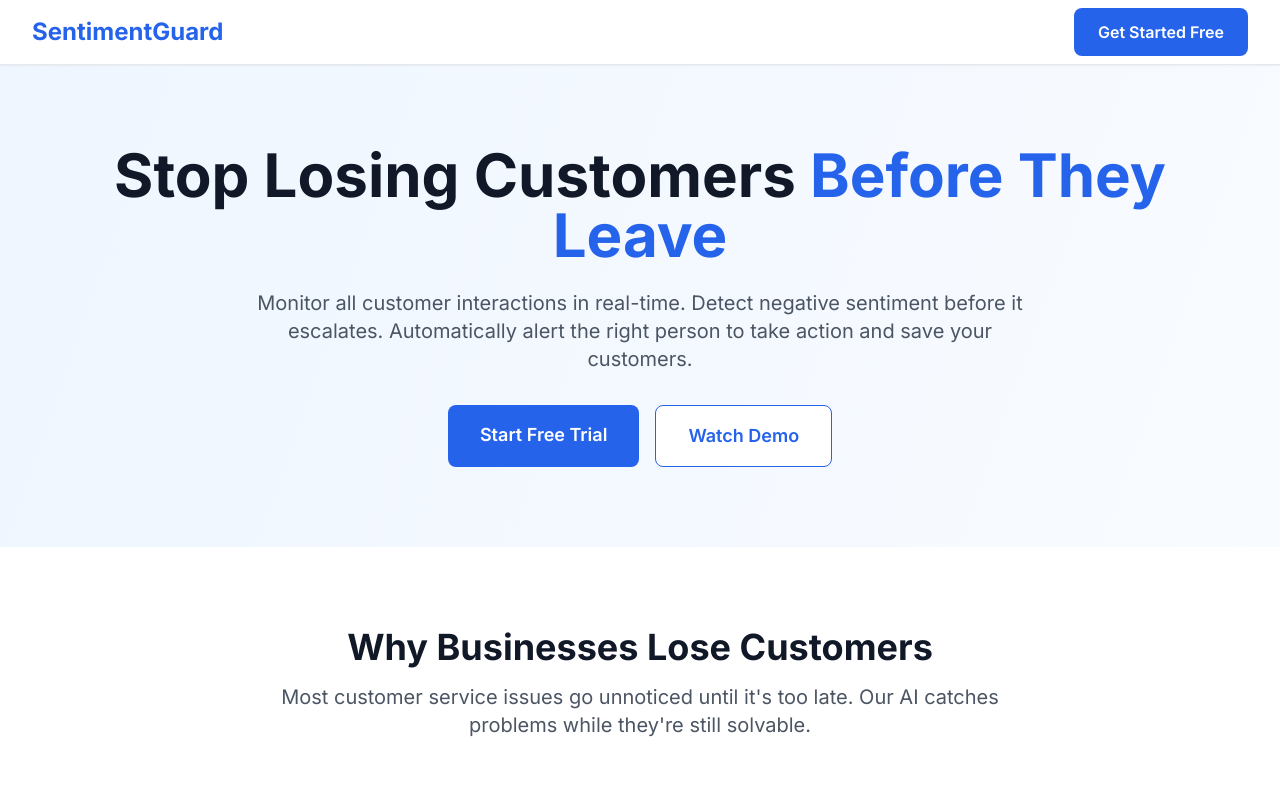
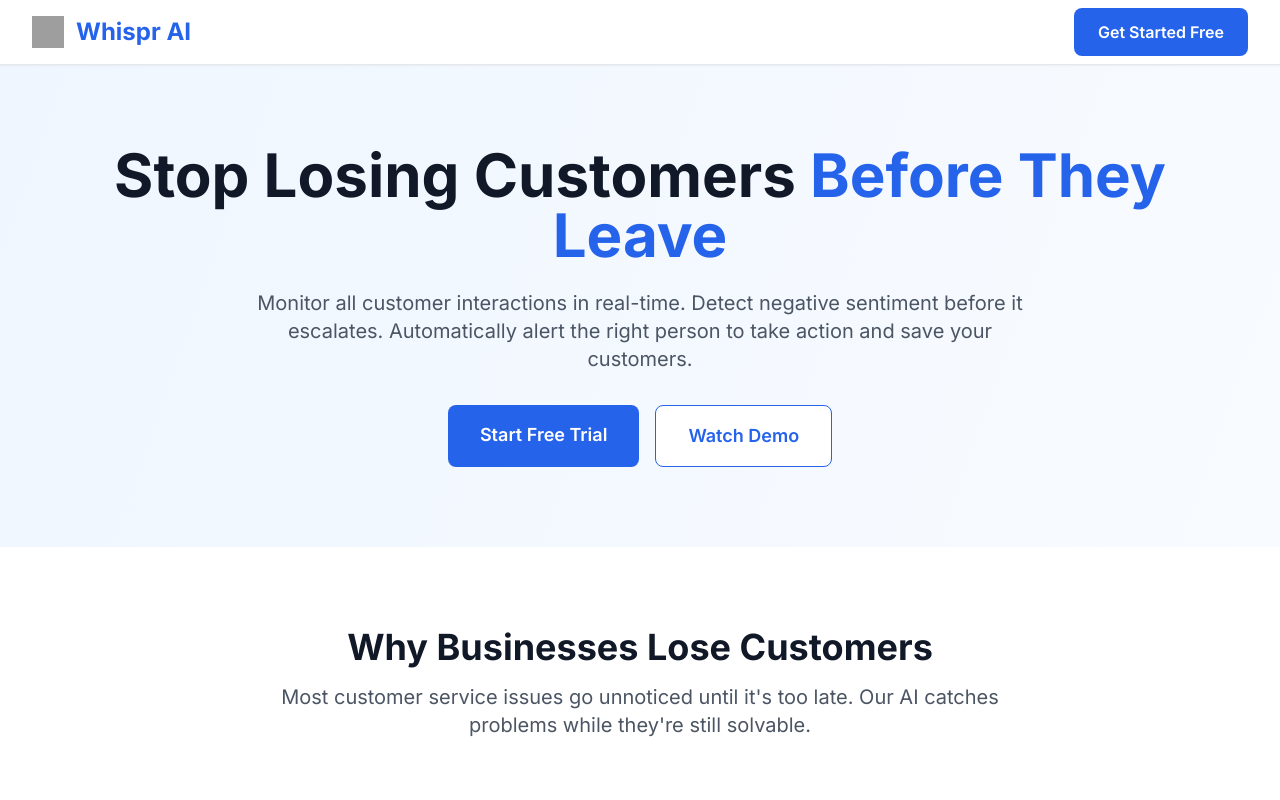
Before and after one commit to matt94856/BusinessClientAiTool, a Next.js app: page / in a window 1280 px wide. Shown: the top 800 px of the page. Built offline with nearby package versions, Linux system fonts and the light colour scheme; no server answers; grey boxes are pictures that could not be loaded.

Commit message:
Add files via upload

```diff
--- a/app/layout.tsx
+++ b/app/layout.tsx
@@ -7,7 +7,7 @@ import { Toaster } from 'react-hot-toast'
 const inter = Inter({ subsets: ['latin'] })
 
 export const metadata: Metadata = {
-  title: 'AI Customer Service Sentiment Tracker',
+  title: 'Whispr AI - Customer Service Sentiment Tracker',
   description: 'Monitor customer interactions in real-time, detect negative sentiment before it escalates, and automatically alert the right person to take action.',
   keywords: 'customer service, sentiment analysis, AI, automation, customer experience',
 }
--- a/app/page.tsx
+++ b/app/page.tsx
@@ -121,7 +121,14 @@ export default function HomePage() {
           <div className="flex justify-between items-center h-16">
             <div className="flex items-center">
               <div className="flex-shrink-0">
-                <h1 className="text-2xl font-bold text-primary-600">SentimentGuard</h1>
+                <div className="flex items-center space-x-3">
+                  <img
+                    src="https://raw.githubusercontent.com/matt94856/BusinessClientAiTool/refs/heads/master/whisprai.png"
+                    alt="Whispr AI Logo"
+                    className="w-8 h-8"
+                  />
+                  <h1 className="text-2xl font-bold text-primary-600">Whispr AI</h1>
+                </div>
               </div>
             </div>
             <div className="flex items-center space-x-4">
@@ -389,7 +396,7 @@ export default function HomePage() {
             Ready to Stop Losing Customers?
           </h2>
           <p className="text-xl text-primary-100 mb-8">
-            Join hundreds of businesses already using SentimentGuard to protect their customer relationships.
+            Join hundreds of businesses already using Whispr AI to protect their customer relationships.
           </p>
           <div className="flex flex-col sm:flex-row gap-4 justify-center">
             {user ? (
@@ -413,7 +420,7 @@ export default function HomePage() {
         <div className="max-w-7xl mx-auto">
           <div className="grid md:grid-cols-4 gap-8">
             <div>
-              <h3 className="text-2xl font-bold text-primary-400 mb-4">SentimentGuard</h3>
+              <h3 className="text-2xl font-bold text-primary-400 mb-4">Whispr AI</h3>
               <p className="text-gray-400">
                 AI-powered customer service monitoring that prevents customer churn before it happens.
               </p>
@@ -447,7 +454,7 @@ export default function HomePage() {
             </div>
           </div>
           <div className="border-t border-gray-800 mt-8 pt-8 text-center text-gray-400">
-            <p>&copy; 2024 SentimentGuard. All rights reserved.</p>
+            <p>&copy; 2024 Whispr AI. All rights reserved.</p>
           </div>
         </div>
       </footer>
```
